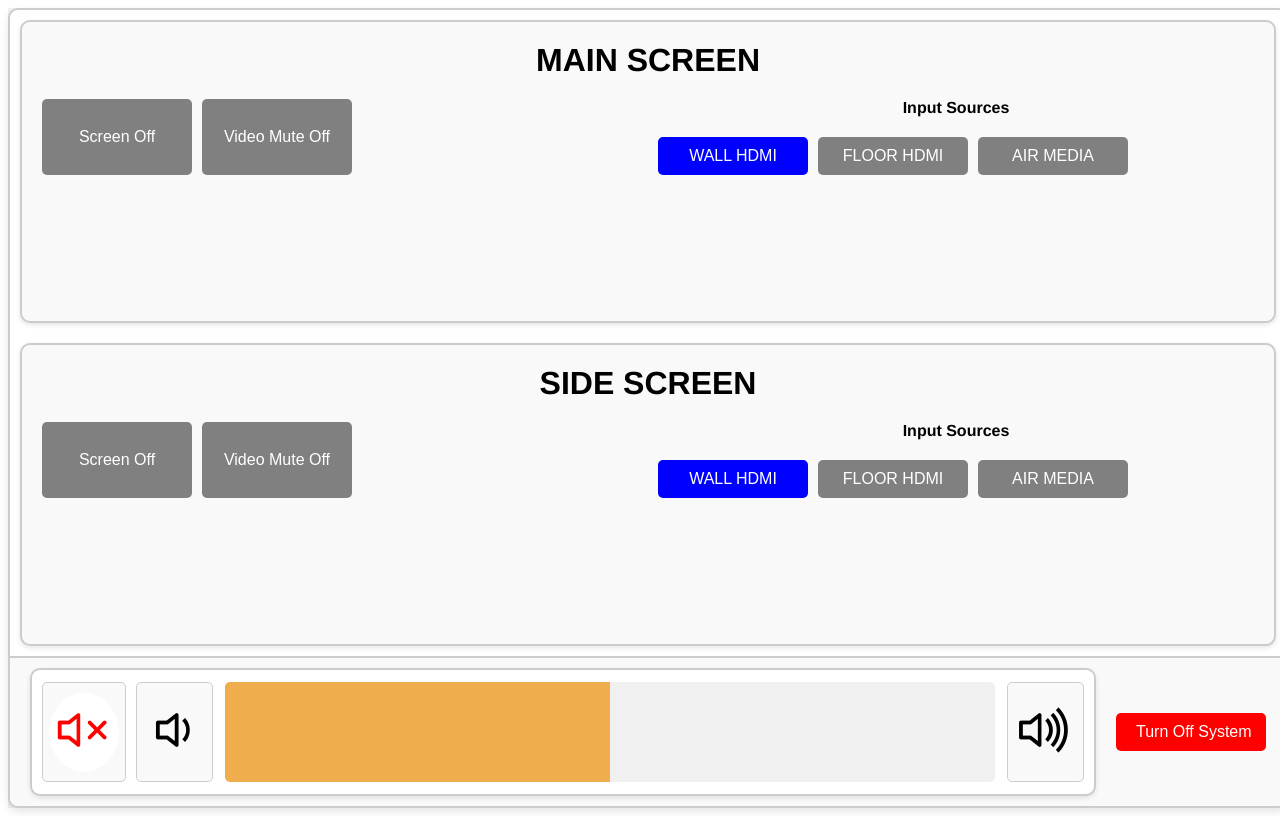
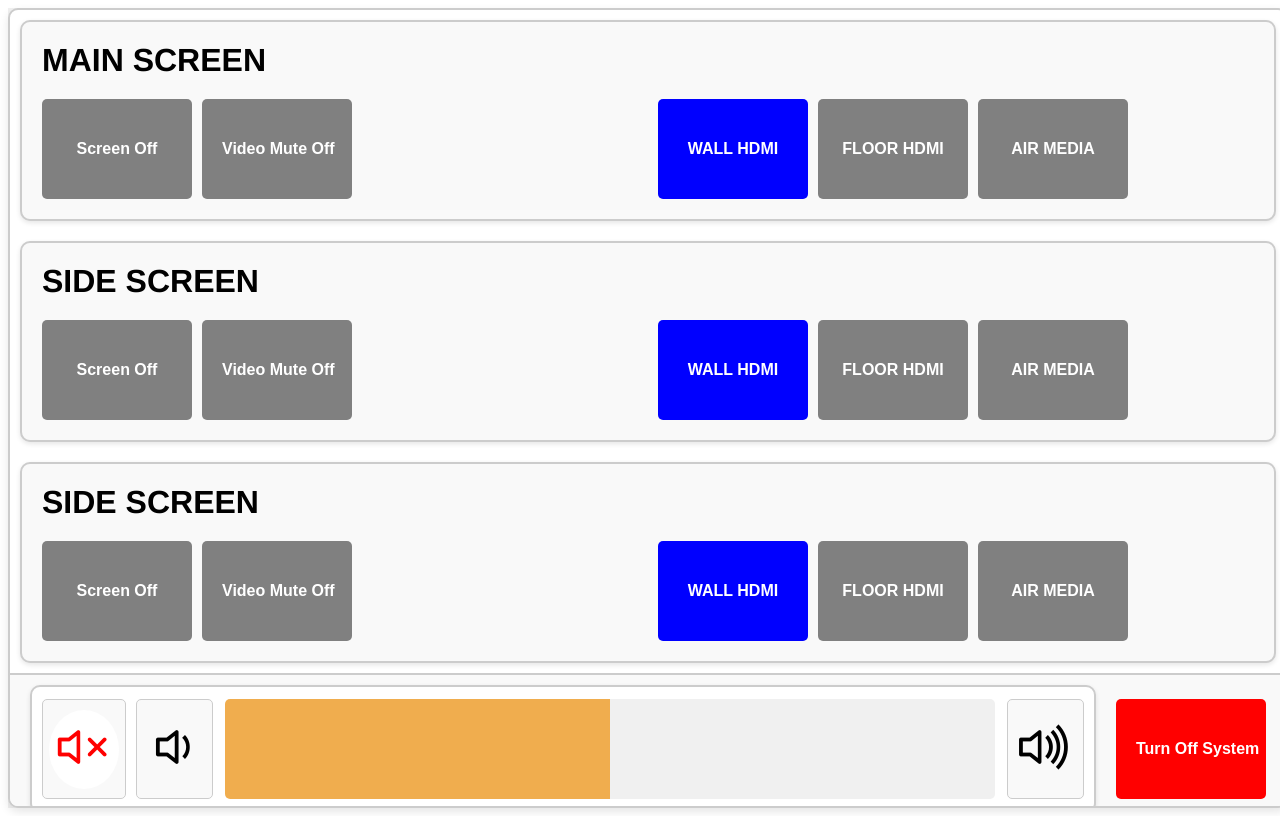
Before and after one commit to jon-ebu/crestron-controlpanel, a SvelteKit app in the folder crestron-touchpanel/: page / in a window 1280 px wide. Built offline with nearby package versions, Linux system fonts and the light colour scheme.

Commit message:
Refactor Button component styling for improved UI consistency. Adjust button dimensions and ensure proper alignment in main and side screens.

```diff
--- a/crestron-touchpanel/src/lib/Button.svelte
+++ b/crestron-touchpanel/src/lib/Button.svelte
@@ -21,10 +21,12 @@
   button {
     padding: 10px 20px;
     font-size: 16px;
+    font-weight: bold;
     border: none;
     cursor: pointer;
     border-radius: 5px;
     width: 150px;
+    height: 100px;
     text-align: center;
     white-space: nowrap;
   }
--- a/crestron-touchpanel/src/routes/+page.svelte
+++ b/crestron-touchpanel/src/routes/+page.svelte
@@ -35,7 +35,7 @@
                 />
               </div>
               <div class="group">
-                                <div class="input-label">Input Sources</div>
+                <!-- <div class="input-label">Input Sources</div> -->
                 <ButtonGroup
                   buttons={[
                     {
@@ -87,7 +87,59 @@
                 />
               </div>
               <div class="group">
-                                <div class="input-label">Input Sources</div>
+                <!-- <div class="input-label">Input Sources</div> -->
+                <ButtonGroup
+                  buttons={[
+                    {
+                      selectedLabel: "WALL HDMI",
+                      unselectedLabel: "WALL HDMI",
+                      selectedColor: "blue",
+                      unselectedColor: "gray",
+                    },
+                    {
+                      selectedLabel: "FLOOR HDMI",
+                      unselectedLabel: "FLOOR HDMI",
+                      selectedColor: "blue",
+                      unselectedColor: "gray",
+                    },
+                    {
+                      selectedLabel: "AIR MEDIA",
+                      unselectedLabel: "AIR MEDIA",
+                      selectedColor: "blue",
+                      unselectedColor: "gray",
+                    },
+                  ]}
+                />
+              </div>
+            </div>
+          </div>
+        </div>
+      </div>
+    </div>
+
+        <!-- Side Screen Section -->
+        <div class="box">
+            <div id="side-screen">
+              <div class="header-container">
+                <h1>SIDE SCREEN</h1>
+                <div class="controls-container">
+                  <div class="buttons-container">
+                    <div class="group">
+                      <Button
+                        selectedLabel="Screen On"
+                        unselectedLabel="Screen Off"
+                        selectedColor="green"
+                        unselectedColor="gray"
+                      />
+                      <Button
+                        selectedLabel="Video Mute On"
+                        unselectedLabel="Video Mute Off"
+                        selectedColor="blue"
+                        unselectedColor="gray"
+                      />
+                    </div>
+                    <div class="group">
+                      <!-- <div class="input-label">Input Sources</div> -->
                       <ButtonGroup
                         buttons={[
                           {
@@ -140,7 +192,8 @@
     padding: 0;
   }
 
-    html, body {
+  html,
+  body {
     margin: 0;
     padding: 0;
     width: 100vw;
@@ -188,8 +241,8 @@
   .header-container {
     display: flex;
     flex-direction: column;
-        align-items: center;
-        text-align: center;
+    align-items: left;
+    text-align: left;
     gap: 20px;
   }
 
@@ -202,6 +255,7 @@
     flex-direction: column;
     gap: 20px;
     width: 100%;
+    height: 100%;
   }
 
   .buttons-container {
@@ -214,8 +268,27 @@
   .group {
     display: flex;
     gap: 10px;
+    flex-wrap: wrap;
     flex: 1;
-        flex-wrap: wrap;
+    align-items: center;
+  }
+
+  .group Button {
+    width: 80px; /* Match the size of VolumeSlider buttons */
+    height: 80px; /* Match the size of VolumeSlider buttons */
+    font-size: 1.5rem; /* Adjust font size for larger buttons */
+    display: flex;
+    justify-content: center;
+    align-items: center;
+    background-color: #f0f0f0;
+    border: 2px solid #ccc;
+    border-radius: 10px;
+    box-shadow: 0 2px 5px rgba(0, 0, 0, 0.1);
+    cursor: pointer;
+  }
+
+  .group Button:hover {
+    background-color: #e0e0e0;
   }
 
   .input-label {
```
Lines whose indentation alone changed are shown as unchanged.
